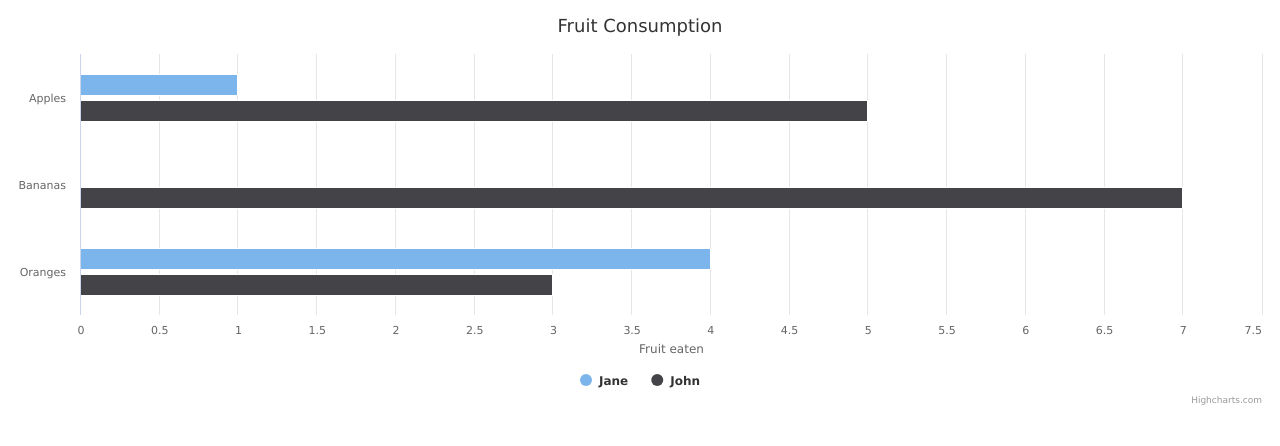
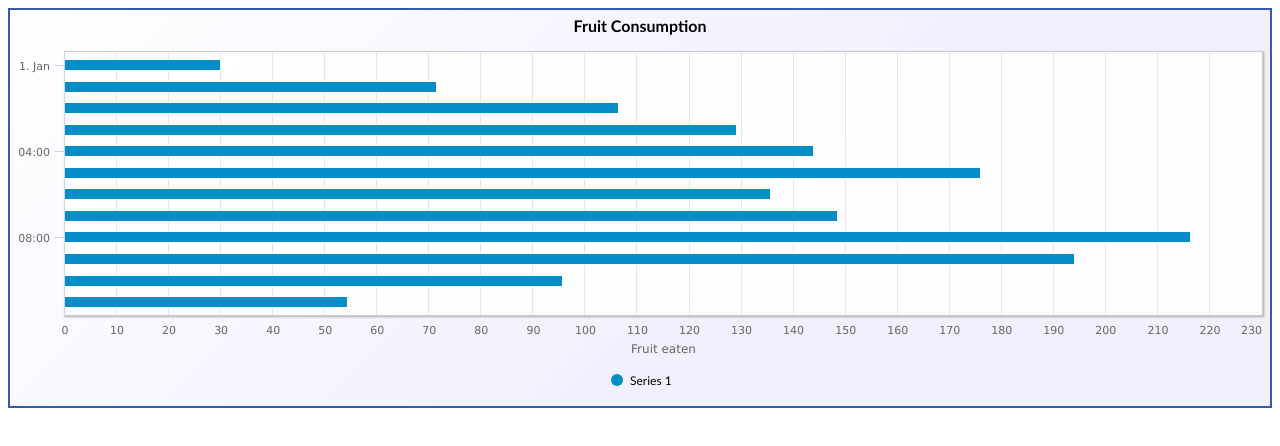
Before and after one commit to Danil-Kolmahin/Basics_of_computer_modeling, a plain HTML site: page lab1/index.html in a window 1280 px wide. Drawn offline with nearby package versions, Linux system fonts and the light colour scheme.

Commit message:
Some more examples

```diff
--- a/lab1/index.html
+++ b/lab1/index.html
@@ -2,11 +2,13 @@
 <html lang='en'>
 <head>
   <meta charset='UTF-8'>
+  <meta http-equiv='content-type' content='text/html; charset=utf-8' />
   <title>Title</title>
 </head>
 <body>
-<div id='container' style='width:100%; height:400px;'></div>
+<div id='container'></div>
+
 <script src='https://code.highcharts.com/highcharts.js'></script>
-<script type='text/javascript' src='./main.js'></script>
+<script type='module' src='./main.js'></script>
 </body>
 </html>
--- a/lab1/main.js
+++ b/lab1/main.js
@@ -1,39 +1,50 @@
-let chart; // globally available
+import './theme.js';
 
-document.addEventListener('DOMContentLoaded', function() {
-  chart = Highcharts.stockChart('container', {
-    rangeSelector: {
-      selected: 1,
-    },
-    series: [{
-      name: 'USD to EUR',
-      data: usdtoeur, // predefined JavaScript array
-    }],
-  });
-});
-
-document.addEventListener('DOMContentLoaded', function() {
-  const chart = Highcharts.chart('container', {
+document.addEventListener('DOMContentLoaded', () => {
+  Highcharts.chart({
     chart: {
+      renderTo: 'container',
       type: 'bar',
+      backgroundColor: {
+        linearGradient: [0, 0, 500, 500],
+        stops: [
+          [0, 'rgb(255, 255, 255)'],
+          [1, 'rgb(240, 240, 255)'],
+        ],
+      },
+      borderWidth: 2,
+      plotBackgroundColor: 'rgba(255, 255, 255, .9)',
+      plotShadow: true,
+      plotBorderWidth: 1,
     },
     title: {
       text: 'Fruit Consumption',
-    },
-    xAxis: {
-      categories: ['Apples', 'Bananas', 'Oranges'],
     },
     yAxis: {
       title: {
         text: 'Fruit eaten',
       },
     },
+    // xAxis: {
+    //   categories: ['Apples', 'Bananas', 'Oranges'],
+    // },
+    // series: [{
+    //   name: 'Jane',
+    //   data: [1, 0, 4],
+    // }, {
+    //   name: 'John',
+    //   data: [5, 7, 3],
+    // }],
+    xAxis: {
+      type: 'datetime',
+    },
     series: [{
-      name: 'Jane',
-      data: [1, 0, 4],
-    }, {
-      name: 'John',
-      data: [5, 7, 3],
+      data: [29.9, 71.5, 106.4, 129.2, 144.0, 176.0, 135.6, 148.5, 216.4, 194.1, 95.6, 54.4],
+      pointStart: Date.UTC(2010, 0, 1),
+      pointInterval: 3600 * 1000, // one hour
     }],
+    credits: {
+      enabled: false
+    },
   });
 });
--- /dev/null
+++ b/lab1/theme.js
@@ -0,0 +1,36 @@
+Highcharts.theme = {
+  colors: ['#058DC7', '#50B432', '#ED561B', '#DDDF00', '#24CBE5', '#64E572',
+    '#FF9655', '#FFF263', '#6AF9C4'],
+  chart: {
+    backgroundColor: {
+      linearGradient: [0, 0, 500, 500],
+      stops: [
+        [0, 'rgb(255, 255, 255)'],
+        [1, 'rgb(240, 240, 255)'],
+      ],
+    },
+  },
+  title: {
+    style: {
+      color: '#000',
+      font: 'bold 16px "Trebuchet MS", Verdana, sans-serif',
+    },
+  },
+  subtitle: {
+    style: {
+      color: '#666666',
+      font: 'bold 12px "Trebuchet MS", Verdana, sans-serif',
+    },
+  },
+  legend: {
+    itemStyle: {
+      font: '9pt Trebuchet MS, Verdana, sans-serif',
+      color: 'black',
+    },
+    itemHoverStyle: {
+      color: 'gray',
+    },
+  },
+};
+// Apply the theme
+Highcharts.setOptions(Highcharts.theme);
```
